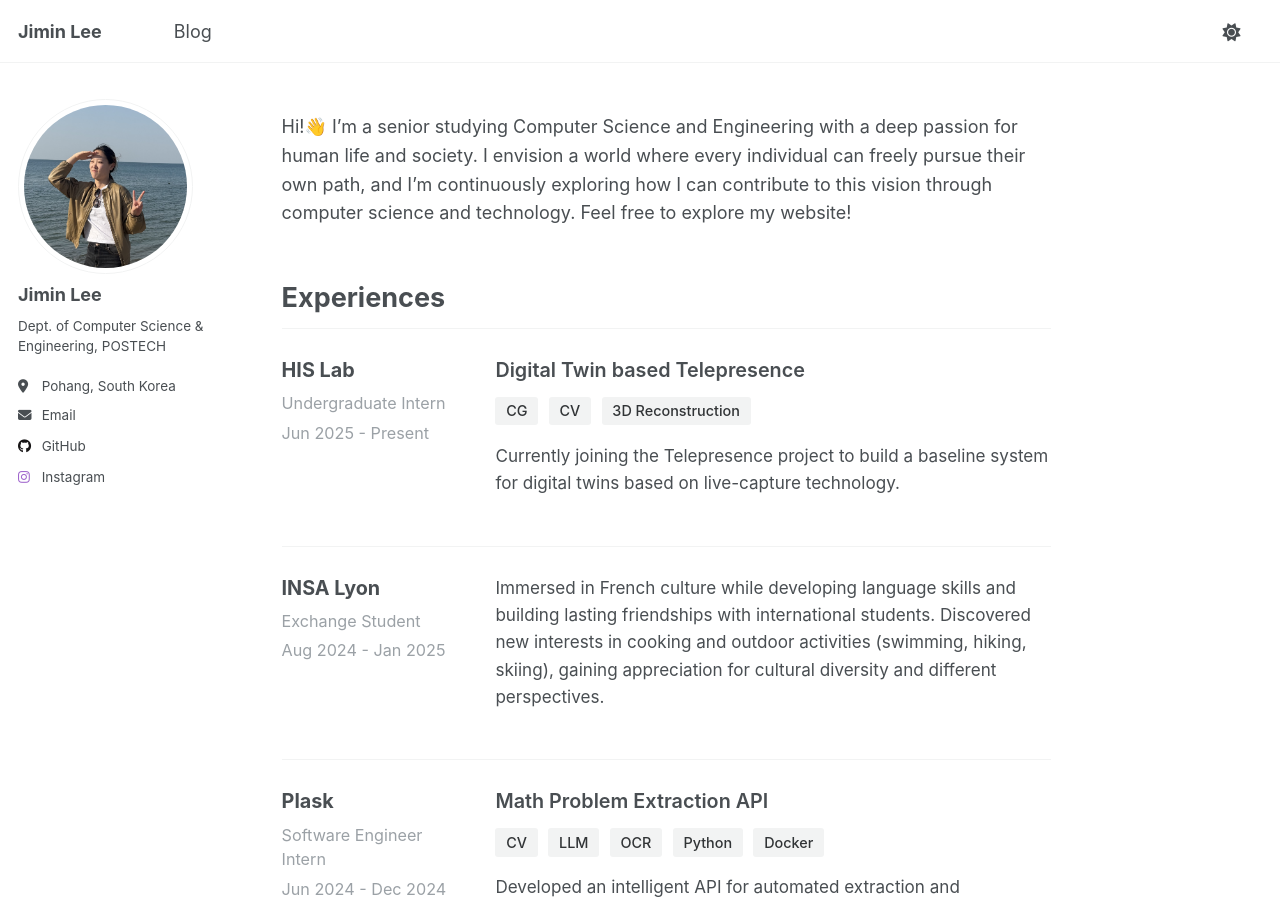
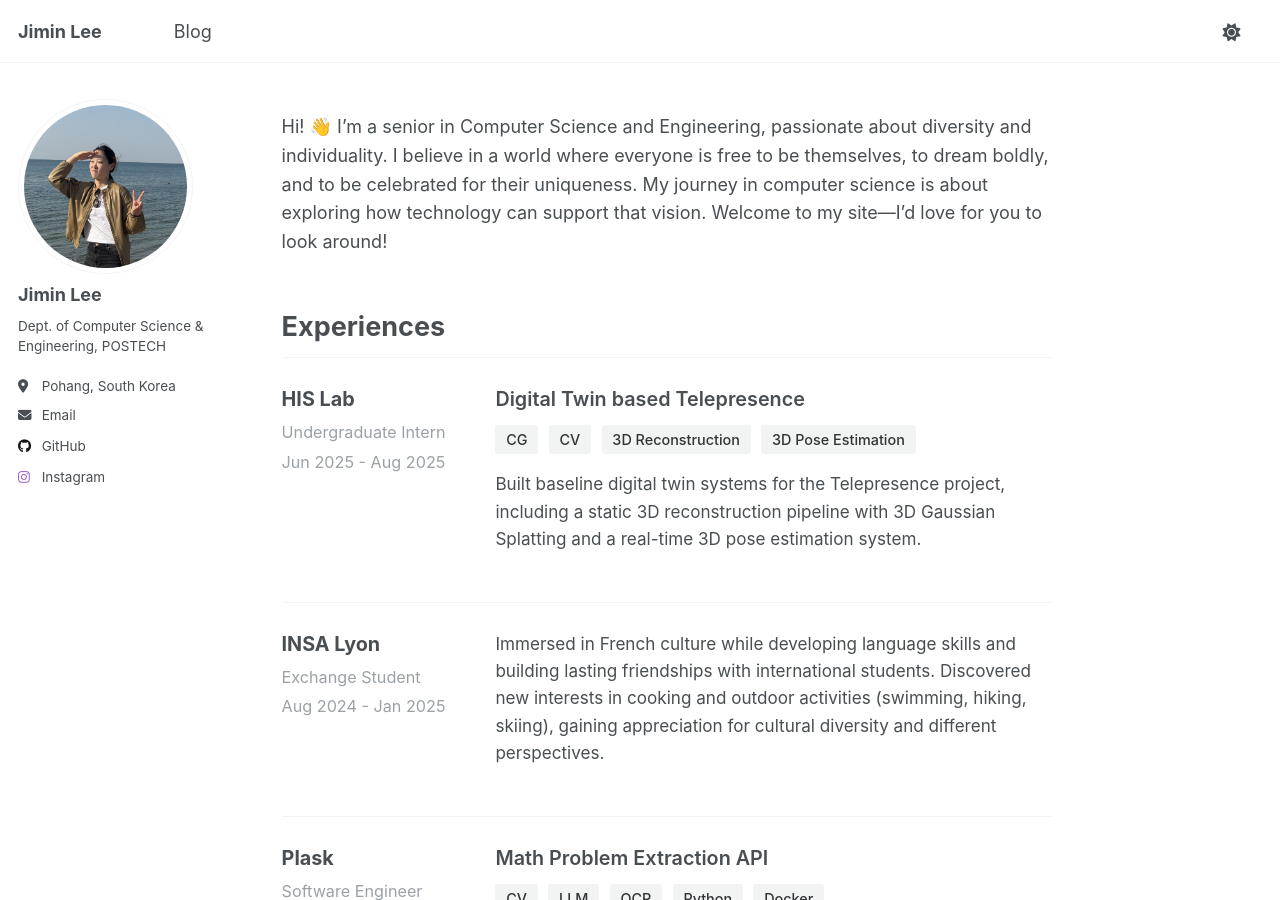
Before and after one commit to dommanga/dommanga.github.io, a Jekyll site: the page built from _pages/about.md, in a window 1280 px wide and 900 px high. Built offline with Jekyll 4.4.1, drawn with Linux system fonts in a browser that asks for light colours.

Commit message:
update about.md after finishing lab internship.

```diff
--- a/_pages/about.md
+++ b/_pages/about.md
@@ -8,15 +8,17 @@ redirect_from:
   - /about.html
 
 intro: |
-  Hi!👋 I'm a senior studying Computer Science and Engineering with a deep passion for human life and society. I envision a world where every individual can freely pursue their own path, and I'm continuously exploring how I can contribute to this vision through computer science and technology. Feel free to explore my website!
+  Hi! 👋 I’m a senior in Computer Science and Engineering, passionate about diversity and individuality.
+  I believe in a world where everyone is free to be themselves, to dream boldly, and to be celebrated for their uniqueness. My journey in computer science is about exploring how technology can support that vision.
+  Welcome to my site—I’d love for you to look around!
 
 experiences:
   - company: "HIS Lab"
     position: "Undergraduate Intern"
-    date: "Jun 2025 - Present"
+    date: "Jun 2025 - Aug 2025"
     project: "Digital Twin based Telepresence"
-    technologies: ["CG", "CV", "3D Reconstruction"]
-    description: "Currently joining the Telepresence project to build a baseline system for digital twins based on live-capture technology."
+    technologies: ["CG", "CV", "3D Reconstruction", "3D Pose Estimation"]
+    description: "Built baseline digital twin systems for the Telepresence project, including a static 3D reconstruction pipeline with 3D Gaussian Splatting and a real-time 3D pose estimation system."
 
   - company: "INSA Lyon"
     position: "Exchange Student"
```
